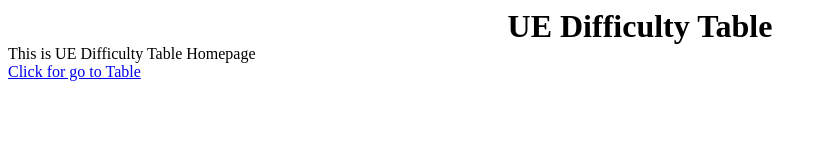
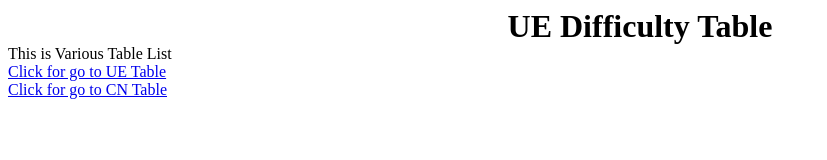
Before and after one commit to classmaterma/classmaterma.github.io, a plain HTML site: page index.html in a window 1280 px wide. Shown: the whole page, without its empty margins (0-827 px from the left). Drawn offline with Linux system fonts and the light colour scheme.

Commit message:
Update index.html

```diff
--- a/index.html
+++ b/index.html
@@ -2,7 +2,7 @@
 <html lang="kr">
 
 <head>
-<title>UE Difficulty Table</title>
+<title>Various Table List</title>
 <meta http-equiv="Content-Script-Type" content="text/javascript" />
 <meta http-equiv="Content-Style-Type" content="text/css" />
 <meta http-equiv="Content-Type" content="text/html; charset=Shift_JIS" />
@@ -14,8 +14,8 @@
 <span style="font-size: 24pt;"><strong>UE Difficulty Table</span></strong><br>
 </center>
 
-This is UE Difficulty Table Homepage<br>
-<a href="table.html">Click for go to Table</a><br>
+This is Various Table List<br>
+<a href="table.html">Click for go to UE Table</a><br>
+<a href="#">Click for go to CN Table</a><br>
 </body>
-
 </html>
```
